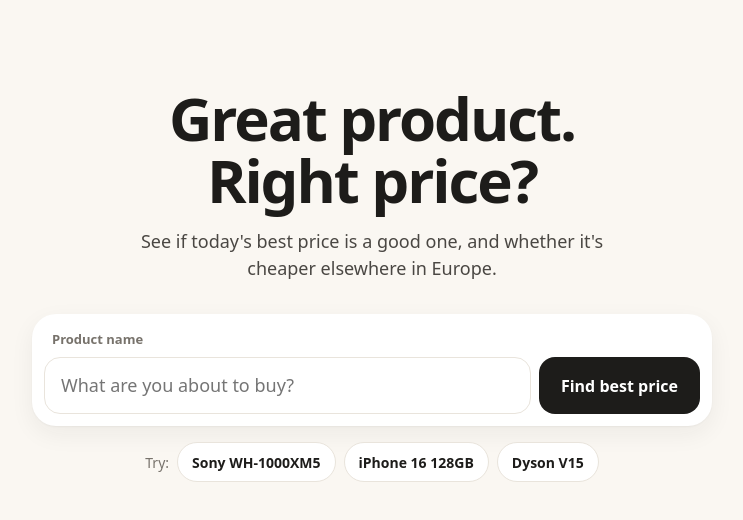
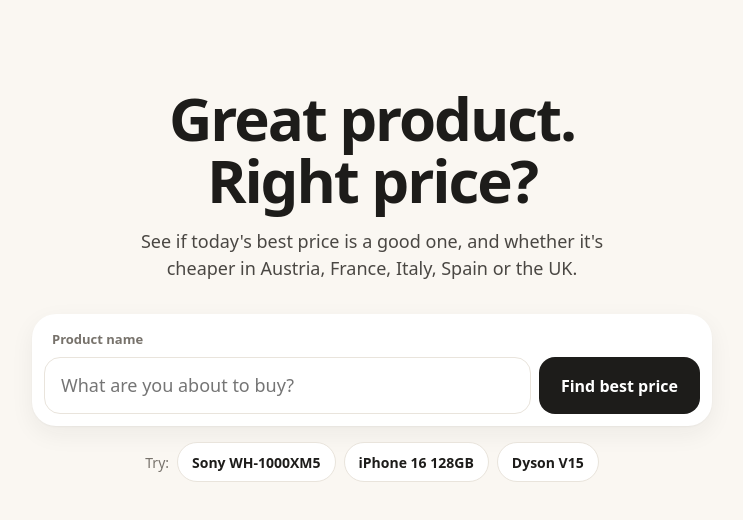
Before and after one commit to plurworldwide/buy-or-wait, a website: page public/index.html in a window 1280 px wide. Shown: the whole page, without its empty margins (268-1011 px from the left). Drawn offline with nearby package versions, Linux system fonts and the light colour scheme.

Commit message:
Name the 5 comparison countries on the start page
Co-Authored-By: Claude Opus 5.5 <noreply@anthropic.com>

```diff
--- a/public/index.html
+++ b/public/index.html
@@ -4,7 +4,7 @@
 <meta charset="utf-8">
 <meta name="viewport" content="width=device-width, initial-scale=1">
 <title>Buy or Wait? — the right price, right now</title>
-<meta name="description" content="Check today's best price against the last 30 days, and see if it's cheaper elsewhere in Europe.">
+<meta name="description" content="Check today's best price against the last 30 days, and see if it's cheaper in Austria, France, Italy, Spain or the UK.">
 <script src="https://cdn.jsdelivr.net/npm/chart.js@4.4.7/dist/chart.umd.min.js"></script>
 <style>
   :root {
@@ -167,7 +167,7 @@
   <section id="search">
     <div class="intro">
       <h1>Great product.<br>Right price?</h1>
-      <p>See if today's best price is a good one, and whether it's cheaper elsewhere in Europe.</p>
+      <p>See if today's best price is a good one, and whether it's cheaper in Austria, France, Italy, Spain or the UK.</p>
       <form id="form" class="searchbox" novalidate>
         <label for="q">Product name</label>
         <div class="row">
```
